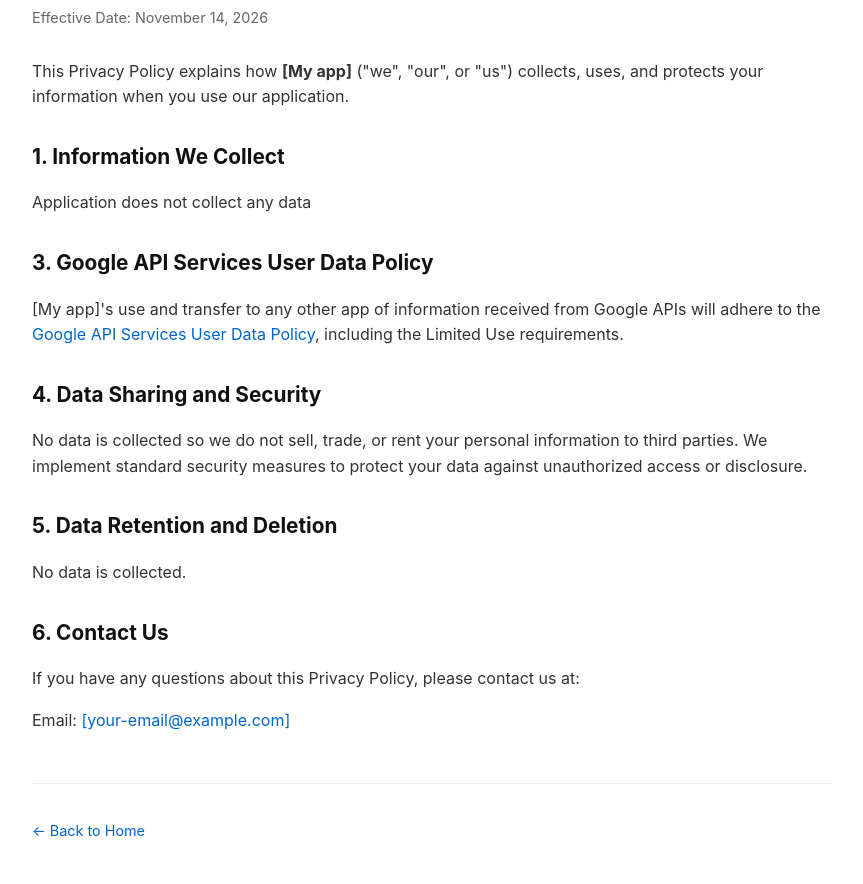
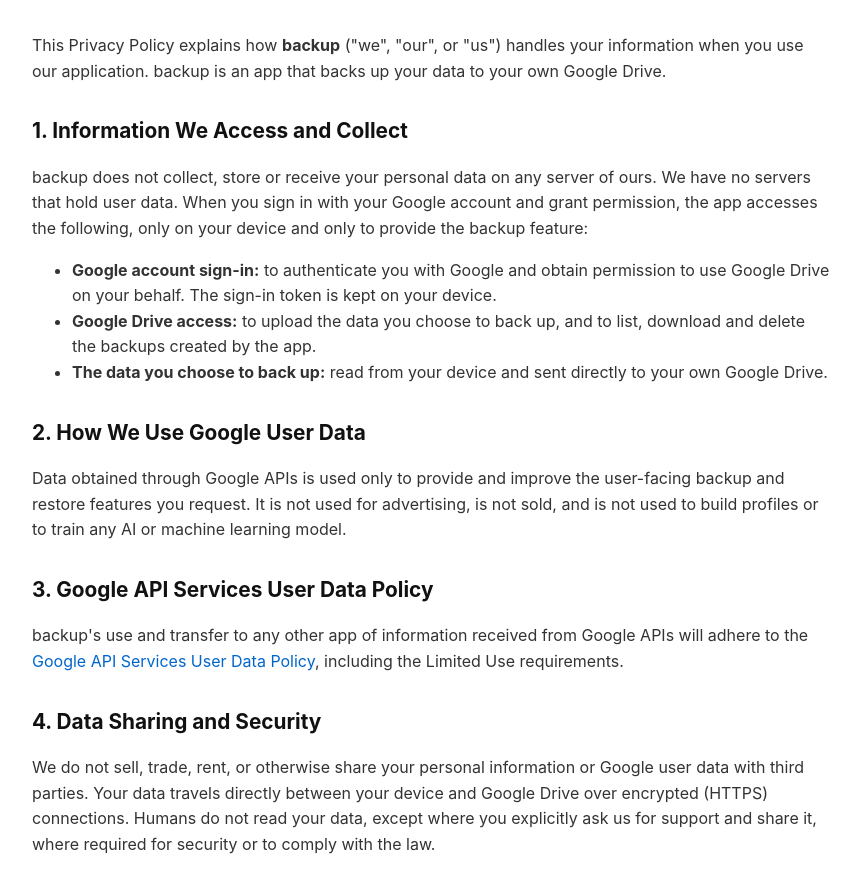
Before and after one commit to ZigZakMak/forgoogle, a plain HTML site: page privacy.html in a window 1280 px wide. Shown: the part 170-1054 px from the top of the page, without its empty margins (208-1071 px from the left). Drawn offline with Linux system fonts and the light colour scheme.

Commit message:
Fix homepage and privacy policy for Google OAuth verification
Co-Authored-By: Claude Sonnet 5.5 <noreply@anthropic.com>

```diff
--- a/privacy.html
+++ b/privacy.html
@@ -1,10 +1,9 @@
-html
 <!DOCTYPE html>
 <html lang="en">
 <head>
     <meta charset="UTF-8">
     <meta name="viewport" content="width=device-width, initial-scale=1.0">
-    <title>Privacy Policy - [Your App Name]</title>
+    <title>Privacy Policy - backup</title>
     <style>
         body {
             font-family: -apple-system, BlinkMacSystemFont, "Segoe UI", Roboto, Helvetica, Arial, sans-serif;
@@ -34,24 +33,34 @@ html
     <h1>Privacy Policy</h1>
     <p class="date">Effective Date: November 14, 2026</p>
 
-    <p>This Privacy Policy explains how <strong>[My app]</strong> ("we", "our", or "us") collects, uses, and protects your information when you use our application.</p>
+    <p>This Privacy Policy explains how <strong>backup</strong> ("we", "our", or "us") handles your information when you use our application. backup is an app that backs up your data to your own Google Drive.</p>
 
-    <h2>1. Information We Collect</h2>
-    <p>Application does not collect any data</p>
+    <h2>1. Information We Access and Collect</h2>
+    <p>backup does not collect, store or receive your personal data on any server of ours. We have no servers that hold user data. When you sign in with your Google account and grant permission, the app accesses the following, only on your device and only to provide the backup feature:</p>
+    <ul>
+        <li><strong>Google account sign-in:</strong> to authenticate you with Google and obtain permission to use Google Drive on your behalf. The sign-in token is kept on your device.</li>
+        <li><strong>Google Drive access:</strong> to upload the data you choose to back up, and to list, download and delete the backups created by the app.</li>
+        <li><strong>The data you choose to back up:</strong> read from your device and sent directly to your own Google Drive.</li>
+    </ul>
 
+    <h2>2. How We Use Google User Data</h2>
+    <p>Data obtained through Google APIs is used only to provide and improve the user-facing backup and restore features you request. It is not used for advertising, is not sold, and is not used to build profiles or to train any AI or machine learning model.</p>
 
     <h2>3. Google API Services User Data Policy</h2>
-    <p>[My app]'s use and transfer to any other app of information received from Google APIs will adhere to the <a href="https://google.com" target="_blank" rel="noopener noreferrer">Google API Services User Data Policy</a>, including the Limited Use requirements.</p>
+    <p>backup's use and transfer to any other app of information received from Google APIs will adhere to the <a href="https://developers.google.com/terms/api-services-user-data-policy" target="_blank" rel="noopener noreferrer">Google API Services User Data Policy</a>, including the Limited Use requirements.</p>
 
     <h2>4. Data Sharing and Security</h2>
-    <p>No data is collected so we do not sell, trade, or rent your personal information to third parties. We implement standard security measures to protect your data against unauthorized access or disclosure.</p>
+    <p>We do not sell, trade, rent, or otherwise share your personal information or Google user data with third parties. Your data travels directly between your device and Google Drive over encrypted (HTTPS) connections. Humans do not read your data, except where you explicitly ask us for support and share it, where required for security or to comply with the law.</p>
 
     <h2>5. Data Retention and Deletion</h2>
-    <p>No data is collected</a>.</p>
+    <p>Because we do not store your data, there is nothing to retain on our side. Backups live in your Google Drive and remain there until you delete them, either inside the app or directly in Google Drive. To stop the app from accessing your Google account, revoke its access in your <a href="https://myaccount.google.com/permissions" target="_blank" rel="noopener noreferrer">Google Account permissions</a>; uninstalling the app also removes the data it holds locally on your device.</p>
 
-    <h2>6. Contact Us</h2>
+    <h2>6. Changes to This Policy</h2>
+    <p>We may update this policy from time to time. The effective date above shows when it was last changed.</p>
+
+    <h2>7. Contact Us</h2>
     <p>If you have any questions about this Privacy Policy, please contact us at:</p>
-    <p>Email: <a href="mailto:[stas.borovikov.a@gmail.com]">[your-email@example.com]</a></p>
+    <p>Email: <a href="mailto:stas.borovikov.a@gmail.com">stas.borovikov.a@gmail.com</a></p>
 
     <footer>
         <p><a href="index.html">&larr; Back to Home</a></p>
```
Also changed, not shown: index.html (+16 -7 lines).
